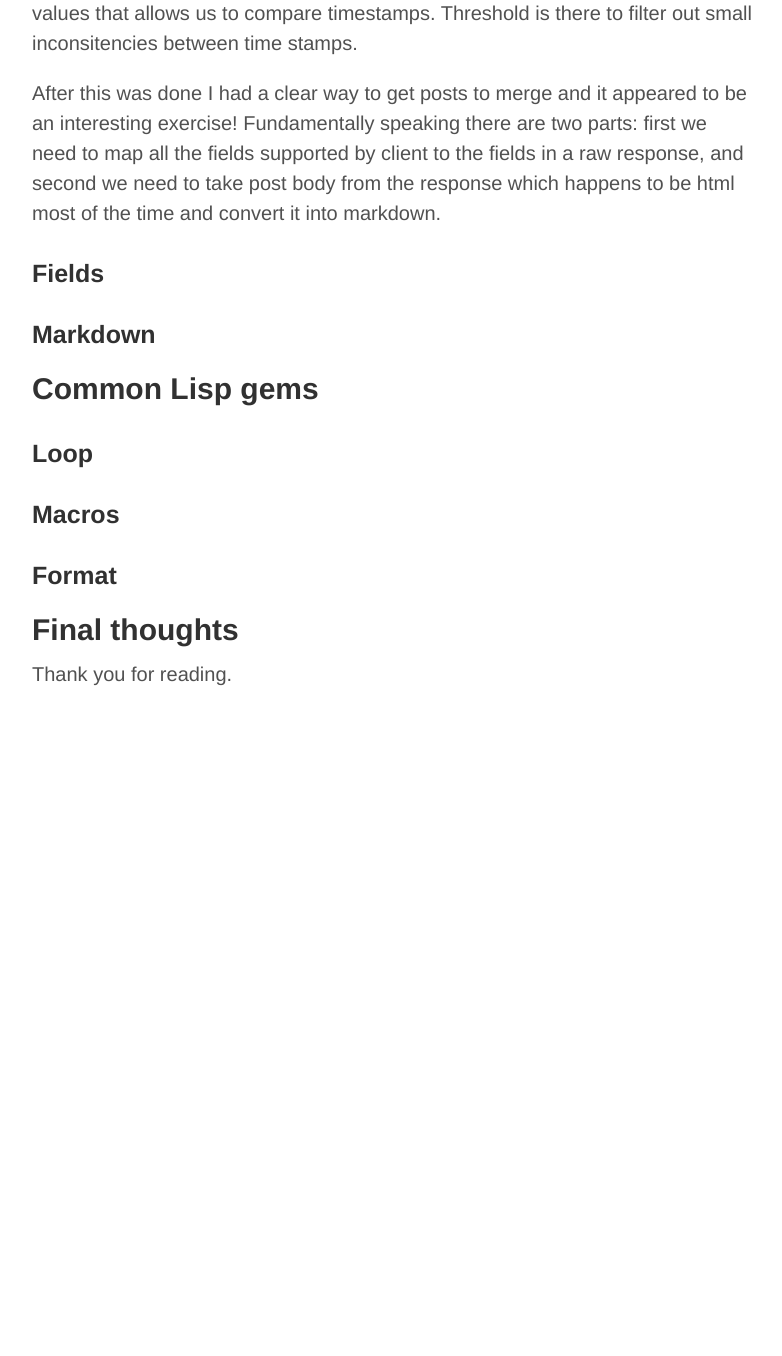
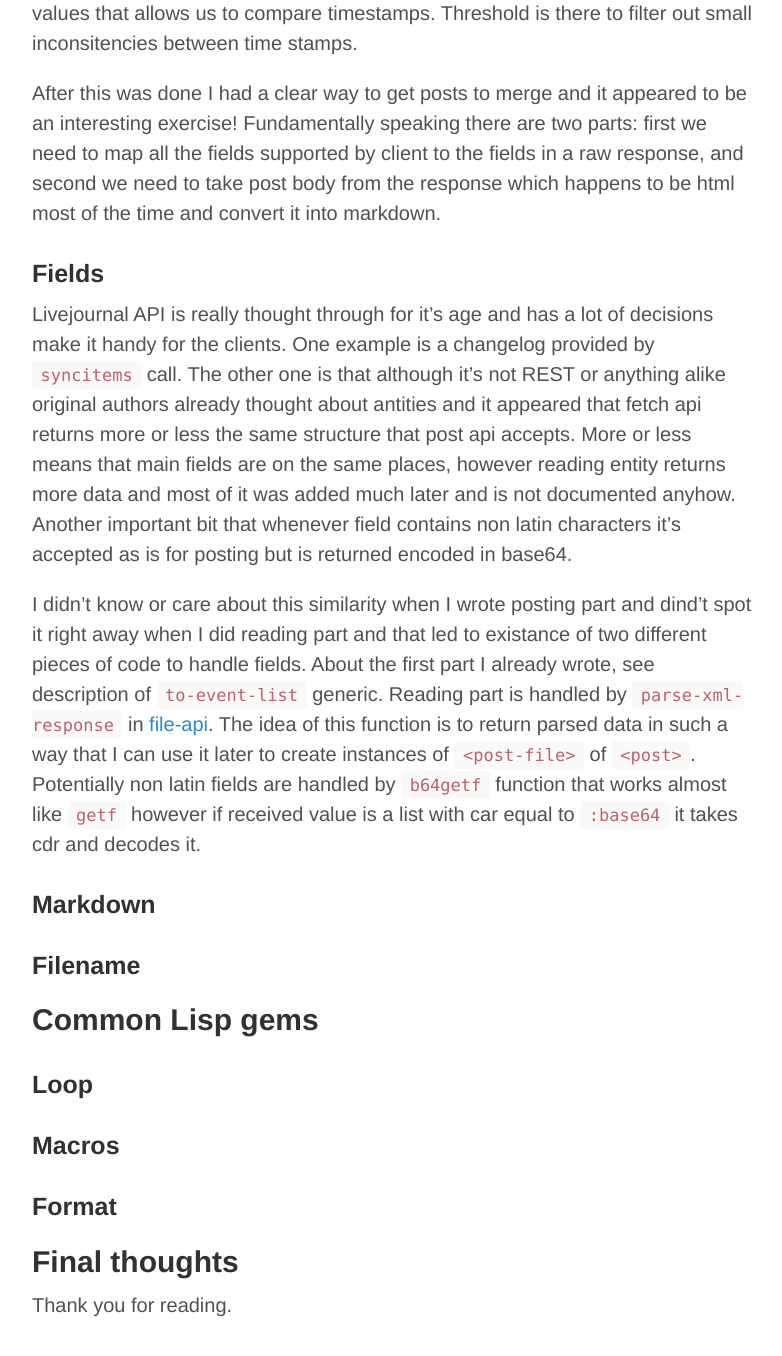
Before and after one commit to can3p/can3p.github.io, a Jekyll site: the page built from _posts/2018-05-31-on-writing-common-lisp-blog-client.md, in a window 1280 px wide and 1400 px high, scrolled down 31943 px. Shown: the top 1356 px of the window, without its empty margins (248-1030 px from the left). Built offline with Jekyll 4.4.1, drawn with Linux system fonts in a browser that asks for light colours; comment, search, counter and statistics services are not loaded; before the commit the page ends 32712 px from its top, so only the background shows below that.

Commit message:
fields part

```diff
--- a/_posts/2018-05-31-on-writing-common-lisp-blog-client.md
+++ b/_posts/2018-05-31-on-writing-common-lisp-blog-client.md
@@ -1288,7 +1288,32 @@ it into markdown.
 
 ### Fields
 
+Livejournal API is really thought through for it's age and has a lot of
+decisions make it handy for the clients. One example is a changelog
+provided by `syncitems` call. The other one is that although it's
+not REST or anything alike original authors already thought about
+antities and it appeared that fetch api returns more or less the same
+structure that post api accepts. More or less means that main fields
+are on the same places, however reading entity returns more data and
+most of it was added much later and is not documented anyhow. Another
+important bit that whenever field contains non latin characters it's
+accepted as is for posting but is returned encoded in base64.
+
+I didn't know or care about this similarity when I wrote posting part
+and dind't spot it right away when I did reading part and that led
+to existance of two different pieces of code to handle fields. About
+the first part I already wrote, see description of `to-event-list`
+generic. Reading part is handled by `parse-xml-response` in
+[file-api][file-api]. The idea of this function is to return parsed
+data in such a way that I can use it later to create instances of
+`<post-file>` of `<post>`. Potentially non latin fields are handled
+by `b64getf` function that works almost like `getf` however if received
+value is a list with car equal to `:base64` it takes cdr and decodes
+it.
+
 ### Markdown
+
+### Filename
 
 ## Common Lisp gems
 
```
